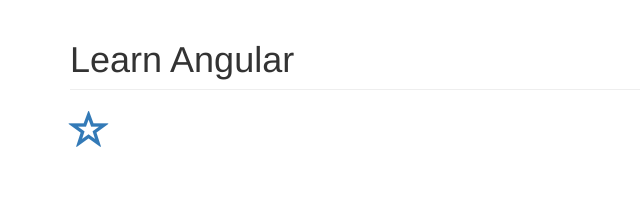
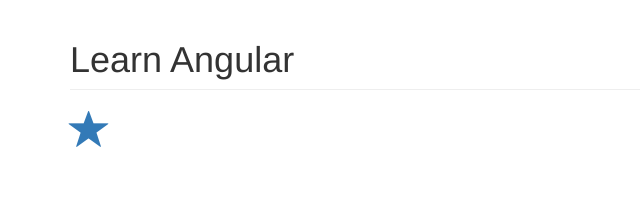
Before and after one commit to palashmon/learn-angular4, an Angular app: page / in a window 1280 px wide. Shown: the top 201 px of the page, without its empty margins (0-640 px from the left). Built offline with nearby package versions, Linux system fonts and the light colour scheme.

Commit message:
Add code for data-bound input property Syntax: @Input() isFavorite Html: <app-favorite [isFavorite]='post.isFavorite'></app-favorite>

```diff
--- a/src/app/app.component.html
+++ b/src/app/app.component.html
@@ -2,5 +2,5 @@
 
 <div class="container">
     <h1 class="page-header">Learn Angular</h1>
-    <app-favorite></app-favorite>
+    <app-favorite [isFavorite]="post.isFavorite"></app-favorite>
 </div>
--- a/src/app/app.component.ts
+++ b/src/app/app.component.ts
@@ -1,10 +1,13 @@
 import { Component } from '@angular/core';
 
 @Component({
-  selector: 'app-root',
-  templateUrl: './app.component.html',
-  styleUrls: ['./app.component.css']
+    selector: 'app-root',
+    templateUrl: './app.component.html',
+    styleUrls: ['./app.component.css']
 })
 export class AppComponent {
-  title = 'Learn Angular4';
+    post = {
+        title: 'Sample Title',
+        isFavorite: true
+    };
 }
--- a/src/app/favorite/favorite.component.ts
+++ b/src/app/favorite/favorite.component.ts
@@ -1,4 +1,4 @@
-import { Component, OnInit } from '@angular/core';
+import { Component, OnInit, Input } from '@angular/core';
 
 @Component({
     selector: 'app-favorite',
@@ -6,7 +6,8 @@
     styleUrls: ['./favorite.component.css']
 })
 export class FavoriteComponent implements OnInit {
-    isFavorite: boolean;
+    // Declare a data-bound input property
+    @Input() isFavorite: boolean;
 
     constructor() {}
 
```
